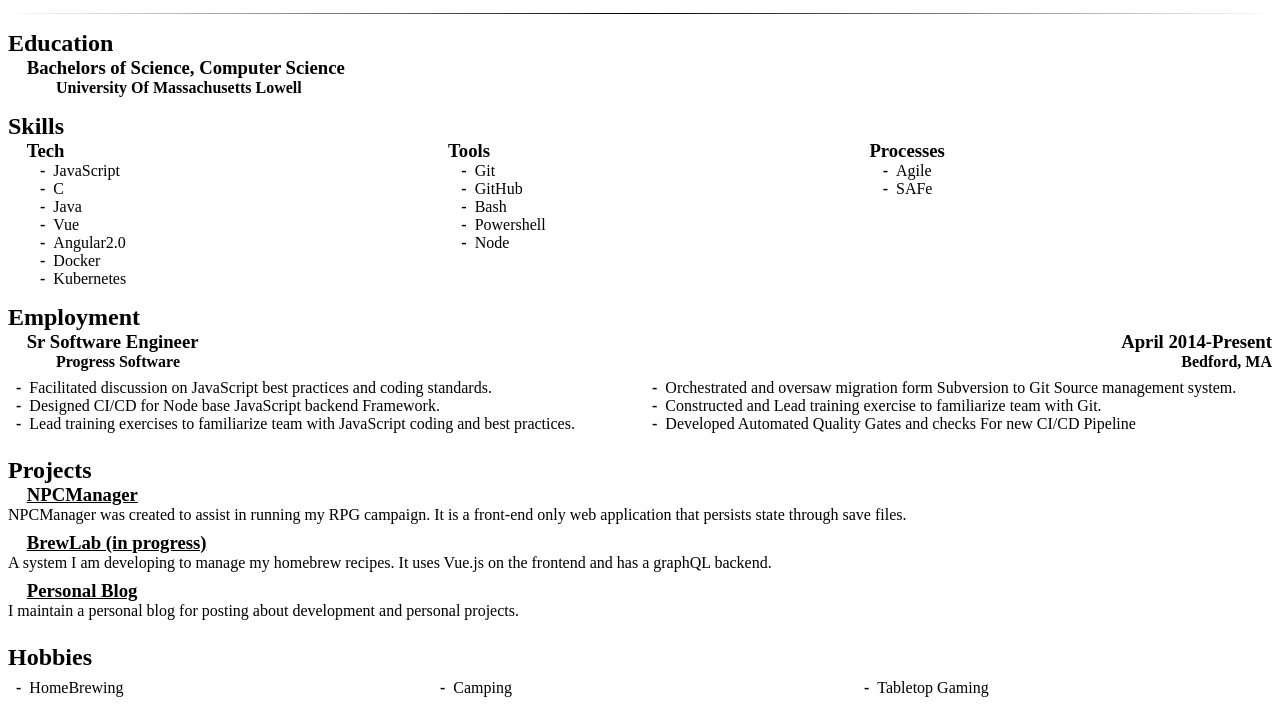
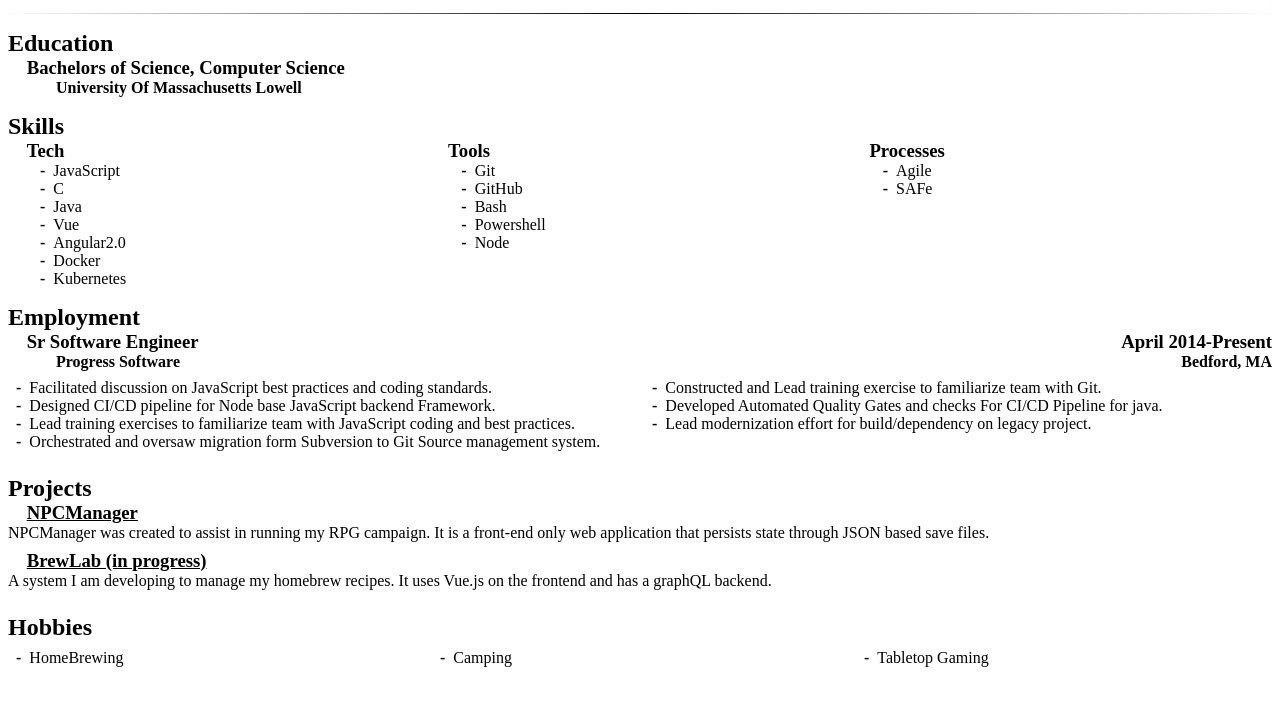
Before and after one commit to bblais23/resume, a website: page index.html in a window 1280 px wide. Shown: the part 101-822 px from the top of the page. After the commit the page ends 800 px from the top, so only its background shows below. Drawn offline with Linux system fonts and the light colour scheme; a web font is replaced by a local one.

Commit message:
update job accomplishments.

```diff
--- a/index.html
+++ b/index.html
@@ -73,11 +73,12 @@
 
                 <ul class="lists">
                     <li>Facilitated discussion on JavaScript best practices and coding standards.</li>
-                    <li>Designed CI/CD for Node base JavaScript backend Framework.</li>
+                    <li>Designed CI/CD pipeline for Node base JavaScript backend Framework.</li>
                     <li>Lead training exercises to familiarize team with JavaScript coding and best practices.</li>
                     <li>Orchestrated and oversaw migration form Subversion to Git Source management system.</li>
                     <li>Constructed and Lead training exercise to familiarize team with Git.</li>
-                    <li>Developed Automated Quality Gates and checks For new CI/CD Pipeline</li>
+                    <li>Developed Automated Quality Gates and checks For CI/CD Pipeline for java.</li>
+                    <li>Lead modernization effort for build/dependency on legacy project.</li>
                 </ul>
             </article>
         </section>
@@ -88,16 +89,12 @@
                 <h3>NPCManager</h3>
                 <p>NPCManager was created to assist in running my RPG campaign.
                 It is a front-end only web application that persists state
-                through save files.</p>
+                through JSON based save files.</p>
             </article>
             <article>
                 <h3>BrewLab (in progress)</h3>
                 <p>A system I am developing to manage my homebrew recipes.
                 It uses Vue.js on the frontend and has a graphQL backend.</p>
-            </article>
-            <article>
-                <h3>Personal Blog</h3>
-                <p>I maintain a personal blog for posting about development and personal projects.</p>
             </article>
         </section>
 
```
